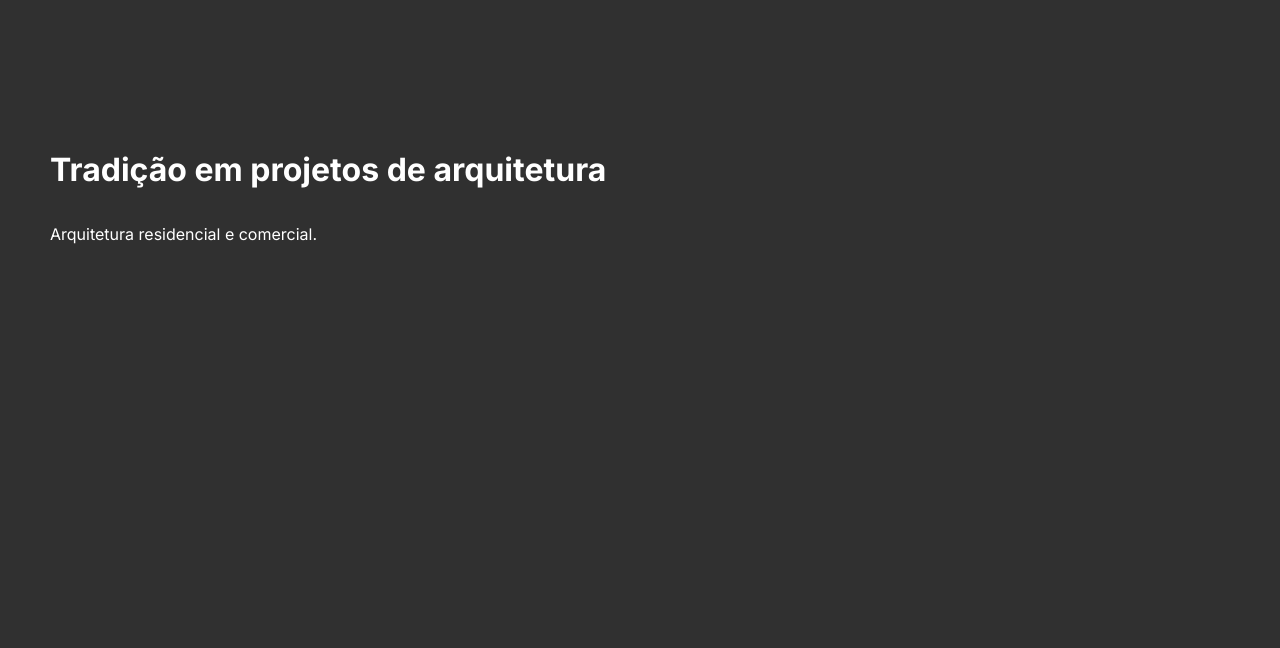
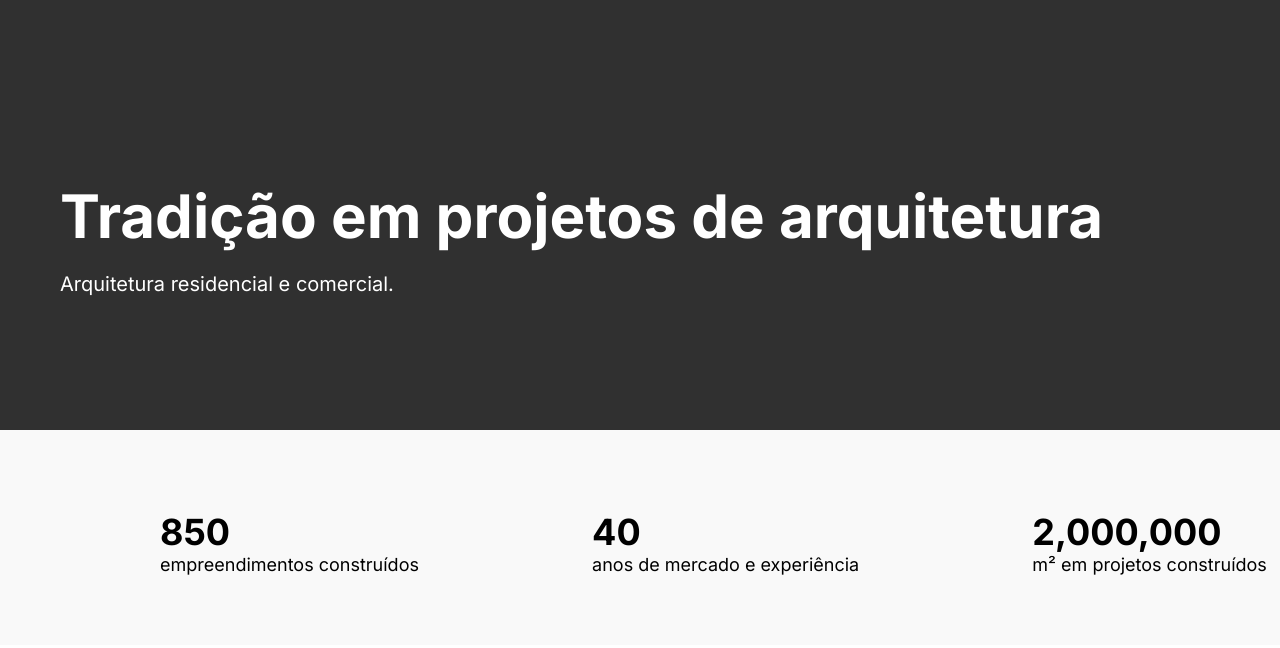
Before and after one commit to jh0n4t4s/RID184240_Desafio01, a plain HTML site: page index.html in a window 1280 px wide. Drawn offline with Linux system fonts and the light colour scheme.

Commit message:
2º commit - Adicionando o informational_menu e alterando alguns itens do top_menu_title

```diff
--- a/index.html
+++ b/index.html
@@ -15,7 +15,18 @@
         <p id="top_menu_text"> Arquitetura residencial e comercial.  </p>
     </div>
     <div id="informational_menu">
-
+        <div class="informational_menu_block">
+        <p class="informational_text1">850</p>
+        <p class="informational_text">empreendimentos construídos</p>
+        </div>
+        <div class="informational_menu_block">
+        <p class="informational_text1">40</p>
+        <p class="informational_text">anos de mercado e experiência </p>
+        </div class="informational_menu_block">
+        <div>
+        <p class="informational_text1">2,000,000</p>
+        <p class="informational_text">m² em projetos construídos</p>
+        </div>
     </div>
     <script src="index.js"></script>
 </body>
--- a/style.css
+++ b/style.css
@@ -1,22 +1,47 @@
 *{
     margin: 0px;
-    background-color: #303030;
-    color: white;
     font-family: 'inter';
 }
 
+#top_menu{
+    background-color: #303030;
+    color: white;
+    width: 100%;
+    height: 430px;
+}
+
 #top_menu_title{
-    margin-left: 50px;
-    margin-top: 150px;
+    padding: 180px 0px 20px 60px;
+    font-size: 60px;
 }
 
 #top_menu_text{
-    margin-left: 50px;
-    margin-top: 35px;
+    font-size: 20px;
+    padding-left: 60px;
+
 }
 
 
 #informational_menu{
-    background-color: white;
-    color: black;
+    background-color: #F9F9F9;
+    display: grid;
+    grid-auto-flow: column;
+    columns: auto;
 }
+
+.informational_menu_block{
+    height: 215px;
+    width: 100%;
+}
+
+.informational_text1{
+    margin: 80px 0px 0px 160px;
+    font-size: 36px;
+    font-weight: bolder;
+
+}
+
+.informational_text{
+    margin: 0px 0px 0px 160px;
+    font-size: 18px;
+}
```
